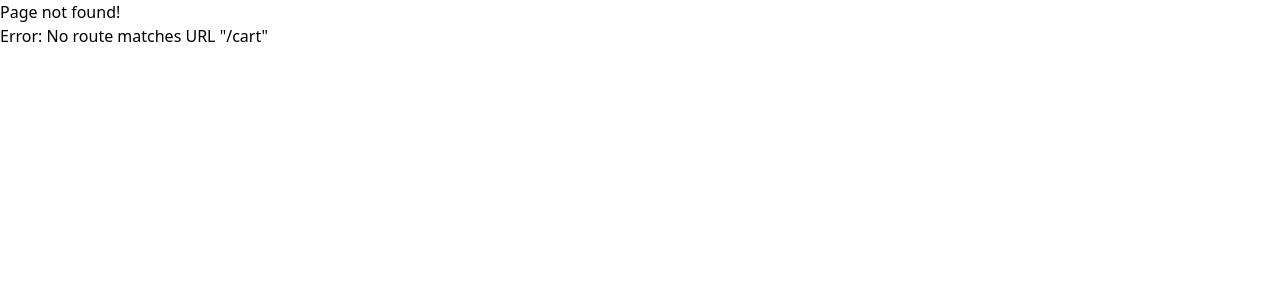
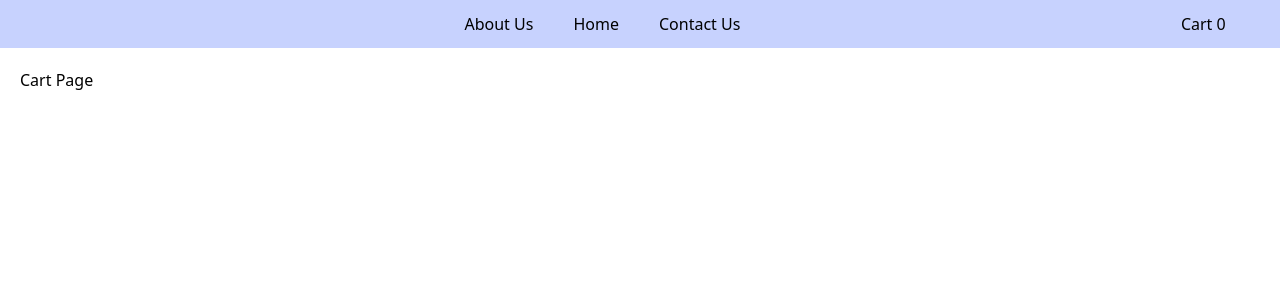
Before and after one commit to krishpri23/food-ordering-app, a React (Vite) app: page /cart in a window 1280 px wide. Before the commit this address had no page. Shown: the top 300 px of the page. Built offline with nearby package versions, Linux system fonts and the light colour scheme.

Commit message:
added cart page

```diff
--- a/src/app.jsx
+++ b/src/app.jsx
@@ -9,6 +9,7 @@ import Error from "./components/Error";
 import RestaurantMenu from "./components/RestaurantMenu";
 import { Provider } from "react-redux";
 import appStore from "./utils/appStore";
+import Cart from "./components/Cart";
 
 const appRouter = createBrowserRouter([
   {
@@ -33,6 +34,10 @@ const appRouter = createBrowserRouter([
         path: "/restaurants/:resId",
         element: <RestaurantMenu />,
       },
+      {
+        path: "/cart",
+        element: <Cart />,
+      },
     ],
   },
 ]);
--- /dev/null
+++ b/src/components/Cart.jsx
@@ -0,0 +1,25 @@
+import { useSelector } from "react-redux";
+
+export default function Cart() {
+  const cartItems = useSelector((store) => store.cart.items);
+  console.log("inside cart", cartItems);
+
+  return (
+    <div className="w-full p-5 flex flex-col mx-auto">
+      <h2> Cart Page</h2>
+      {cartItems.map((cartItem, index) => {
+        const { name, price } = cartItem.card?.info;
+        return (
+          <div
+            className="w-3/4 bg-slate-200 p-5 flex flex-col mx-auto gap-3"
+            key={index}
+          >
+            <h2> {name}</h2>
+            <h2> Rs {price / 100} </h2>
+            <hr className="mt-3  border-gray-800" />
+          </div>
+        );
+      })}
+    </div>
+  );
+}
--- a/src/components/Header.jsx
+++ b/src/components/Header.jsx
@@ -1,6 +1,6 @@
 import React from "react";
 import { useSelector } from "react-redux";
-import { NavLink } from "react-router-dom";
+import { Link, NavLink } from "react-router-dom";
 import cartSlice from "../utils/cartSlice";
 
 const Header = () => {
@@ -21,7 +21,10 @@ const Header = () => {
           <li>Contact Us</li>{" "}
         </NavLink>
       </ul>
-      <h2 className="flex flex-row w-20 "> Cart {cartItems.length} </h2>
+      <Link to="/cart" className="flex flex-row w-20 ">
+        {" "}
+        Cart {cartItems.length}{" "}
+      </Link>
     </nav>
   );
 };
--- a/src/components/SingleResCard/CategoryBody.jsx
+++ b/src/components/SingleResCard/CategoryBody.jsx
@@ -6,10 +6,10 @@ import { addItem } from "../../utils/cartSlice";
 export default function CategoryBody({ itemCards }) {
   const dispatch = useDispatch();
 
-  const handleAddItem = (name, price) => {
+  const handleAddItem = (item) => {
     // dispatch action
     console.log("item dispatched ");
-    dispatch(addItem({ name, price }));
+    dispatch(addItem(item));
   };
 
   console.log(itemCards);
@@ -46,7 +46,7 @@ export default function CategoryBody({ itemCards }) {
 
               <button
                 className=" bg-slate-300 hover:bg-slate-900 hover:text-white  text-black px-8 py-2 rounded-md "
-                onClick={() => handleAddItem(name, price)}
+                onClick={() => handleAddItem(item)}
               >
                 {" "}
                 Add to cart{" "}
```
